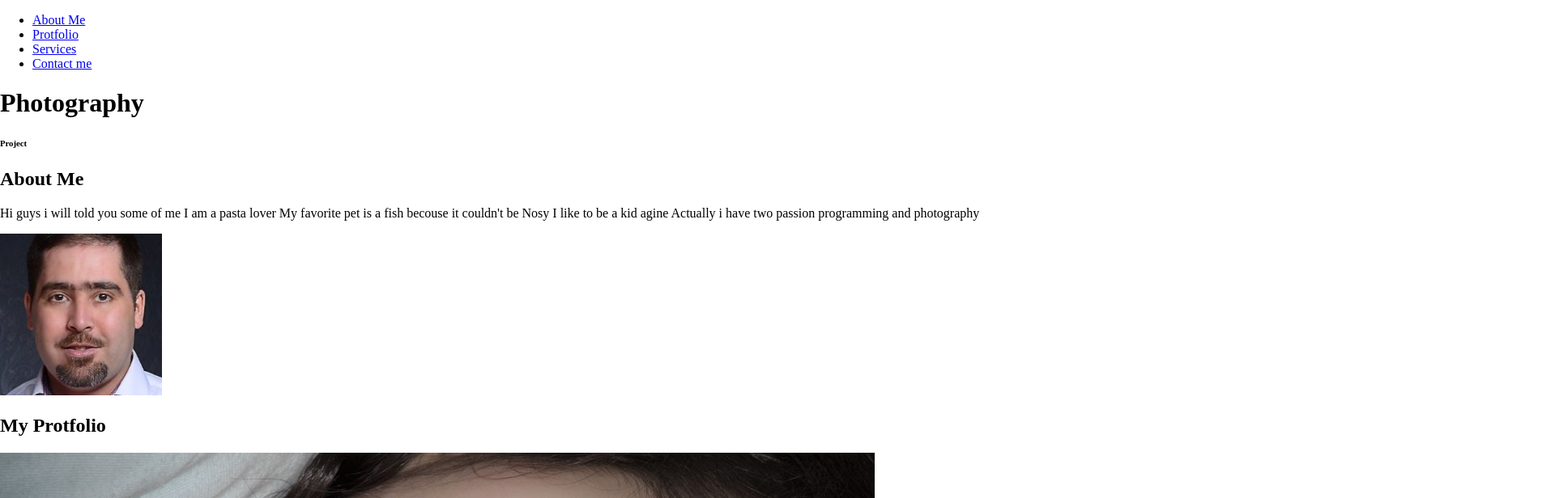
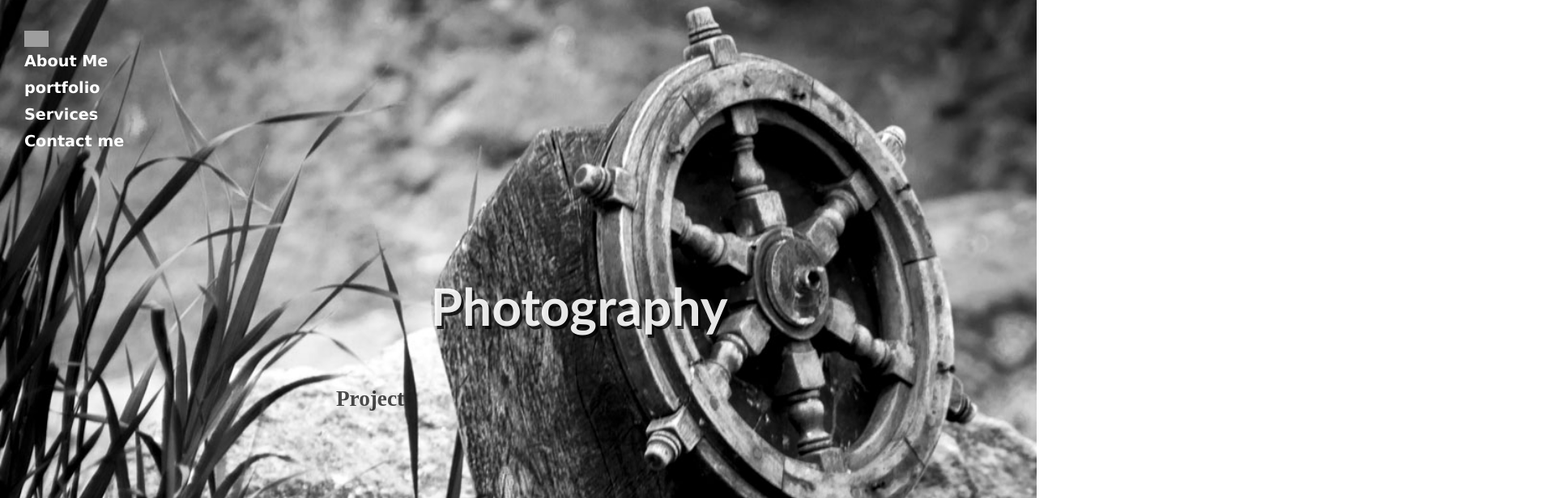
Before and after one commit to tamer4osman/photography, a plain HTML site: page index.html in a window 1280 px wide. Shown: the top 616 px of the page at 81% size, 1920 px wide, since content can reach past the window. Drawn offline with Linux system fonts and the light colour scheme; grey boxes are pictures that could not be loaded.

Commit message:
finsh of nav bar style

```diff
--- a/index.html
+++ b/index.html
@@ -14,7 +14,7 @@
             <a href="#" id="menuIcon"></a>
             <ul>
                 <li><a href="#about">About Me</a></li>
-                <li><a href="#protfolio">Protfolio</a></li>
+                <li><a href="#portfolio">portfolio</a></li>
                 <li><a href="#services">Services</a></li>
                 <li><a href="#contact">Contact me</a></li>
             </ul>
@@ -26,23 +26,23 @@
             </div>
         </div>
     </header>
-    <div class="spliter"></div>
+    <div class="Splitter"></div>
     <a name="about">
         <section class="about">
             <div class="leftSide">
                 <h2>About Me</h2>
-                <p>Hi guys i will told you some of me I am a pasta lover My favorite pet is a fish becouse it couldn't be Nosy
-                    I like to be a kid agine Actually i have two passion programming and photography</p>
+                <p>Hi guys i will told you some of me I am a pasta lover My favorite pet is a fish because it couldn't be Nosy
+                    I like to be a kid again Actually i have two passion programming and photography</p>
             </div>
             <div class="rightSide">
                 <img src="img/me.jpg" alt="me">
             </div>
         </section>
-        <div class="spliter"></div>
-        <a name="protfolio">
-            <section class="protfolio">
-                <h2>My Protfolio</h2>
-                <div class="protfolio-images">
+        <div class="Splitter"></div>
+        <a name="portfolio">
+            <section class="portfolio">
+                <h2>My portfolio</h2>
+                <div class="portfolio-images">
                     <div class="image-box">
                         <a href="img/portrait.jpg" target="_blank"><img src="img/portrait.jpg" alt="portrait"></a>
                         <p>Portrait</p>
@@ -69,19 +69,19 @@
                     </div>
                 </div>
             </section>
-            <div class="spliter"></div>
+            <div class="Splitter"></div>
             <a name="services">
                 <section class="services">
                     <div class="leftSide">
                         <h2>My Services</h2>
-                        <p>Actually i have two passion programming and photography You could visite my account in instagram
-                            Tamer Osman photography Or you can go to my Linkin account to know about what am done as a Programmer</p>
+                        <p>Actually i have two passion programming and photography You could visit my account in instagram
+                            Tamer Osman photography Or you can go to my Linkedin account to know about what am done as a Programmer</p>
                     </div>
                     <div class="rightSide">
                         <p>Wedding <br class="break"> Social events <br class="break"> Portrait <br class="break">Baby <br class="break">family <br class="break">Food <br class="break">Product<br class="break">Animals</p>
                     </div>
                 </section>
-                <div class="spliter"></div>
+                <div class="Splitter"></div>
                 <a name="contact">
                     <section class="slide">
                         <div class="slideImage">
@@ -92,11 +92,11 @@
                         <h2>Contact Me</h2>
                         <p>Tamer Osman <br class="break">017626493819 <br class="break"><a href="mialto:tamer4osman@gmail.com">tamer4osman@gmail.com</a></p>
                     </section>
-                    <div class="spliter"></div>
+                    <div class="Splitter"></div>
                     <footer class="socialLink">
                         <p><a href="https://www.linkedin.com/in/tamer-osman-a20221a1/">Linkedin</a> <br class="break"><a href="https://www.xing.com/profile/Tamer_Osman/">Xing</a> <br class="break"><a href="https://github.com/tamer4osman">Github </a><br class="break"><a href="http://www.imgrum.org/user/tamer_osman_photography/2159560342">Instagram</a></p>
                     </footer>
-                    <div class="spliter"></div>
+                    <div class="Splitter"></div>
                     <footer class="rights">
                         <p>&copy; Tamer Osman</p>
                     </footer>
--- a/style.css
+++ b/style.css
@@ -4,3 +4,129 @@ html, body{
     height: 100%;
     width: 100%
 }
+
+/*---General element---*/
+
+h2{
+    font-family: 'Times New Roman', Times, serif;
+    font-size: 300%;
+    font-weight: 700;
+    color:rgba(0, 0, 0, 1);
+    text-align: center;
+    text-decoration: underline;
+}
+p{
+    font-family: 'Segoe UI', Tahoma, Geneva, Verdana, sans-serif;
+    color:rgba(0, 0, 0, 1);
+    font-size: 150%;
+    line-height: 150%;
+    text-align: justify;
+    font-weight: 300;
+}
+.leftSide p{
+    text-indent: 6%;
+}
+img{
+    max-width: 100%;
+    width: auto;
+    height: auto;
+}
+
+/*---- intro element---*/
+
+.intro{
+    width: 100%;
+    height: 100%;
+    margin: auto;
+    background: url("img/face.jpg") no-repeat 50% 50%;
+    background-size: cover;
+    display: table;
+    margin: 0;
+}
+.intro .face{
+    display: table-cell;
+    vertical-align: middle;
+    width: 100%;
+    max-width: none;
+}
+.content{
+    max-width: 600px;
+    margin: auto;
+}
+.content h1{
+    font-family: 'Gill Sans', 'Gill Sans MT', Calibri, 'Trebuchet MS', sans-serif;
+    font-size: 400%;
+    font-weight: 900;
+    color: rgba(255, 2550, 255, .9);
+    text-shadow: 3px 4px rgba(0, 0, 0, .75);
+    text-align: center;
+    padding: 2%;
+}
+.content h6{
+    color: rgba(0, 0, 0, .7);
+    max-width: 600px;
+    margin: auto;
+    font-size: 170%;
+    line-height: 1.6;
+}
+
+/*----- Nav element---*/
+
+nav{
+    float: left;
+    padding: 5% 5% 0 0;
+    height: 5px;
+    width: 150px;
+}
+
+nav ul{
+    list-style: none;
+    float: left;
+    padding-left: 10px;
+}
+
+nav ul li{
+    font-family: Verdana, Geneva, Tahoma, sans-serif;
+    font-size: 120%;
+    font-weight: 1000;
+}
+
+nav ul li a{
+    color: #ffffff;
+    text-decoration: none;
+}
+
+nav ul li a:hover{
+    color: #ffffff;
+    text-decoration: underline;
+}
+
+nav ul, nav:active ul{
+    display: none;
+    padding: 8px 0;
+    width: 20%;
+    z-index: 1000;
+    left: 25px;
+    top: 35px;
+}
+
+nav li{
+    width: 100%;
+    padding: 5px 0 5px 5px;
+    margin: 0;
+}
+
+nav:hover ul{
+    display: block;
+    position: absolute;
+}
+
+#menuIcon{
+    width: 30px;
+    height: 20px;
+    background: url(https://cdn4.iconfinder.com/data/icons/wirecons-free-vector-icons/32/menu-alt-512.png) center;
+    display: inline-block;
+    margin: 30px 0 0 30px;
+}
+
+/*----end of nav bar----*/
```
